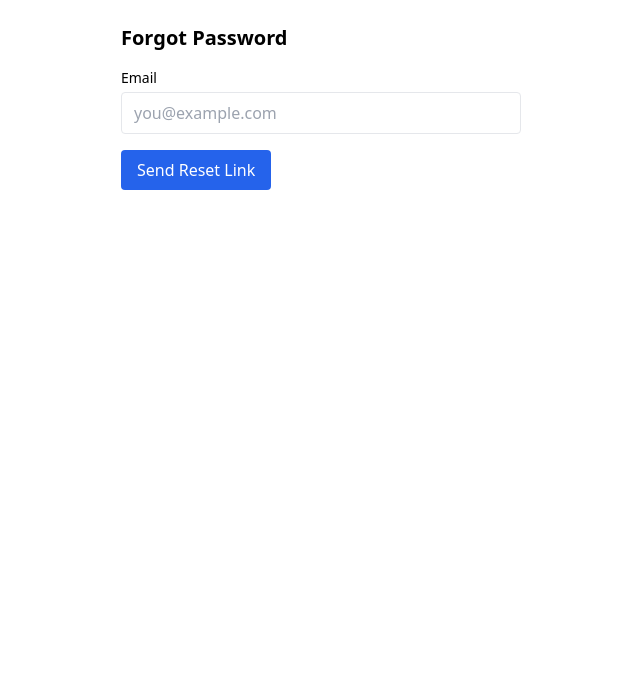
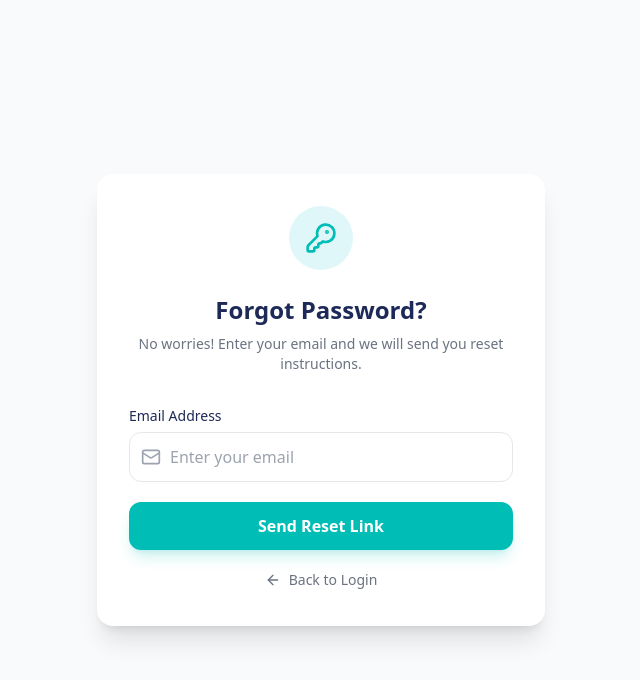
Before and after one commit to vu-lbq/NMCNPM_TiViVu, a React (Vite) app in the folder apps/frontend/: page /forgot-password in a window 1280 px wide. Shown: the top 680 px of the page, without its empty margins (319-959 px from the left). Built offline with nearby package versions, Linux system fonts and the light colour scheme; no server answers.

Commit message:
Update Forgot password page

```diff
--- a/apps/frontend/src/pages/ForgotPasswordPage.jsx
+++ b/apps/frontend/src/pages/ForgotPasswordPage.jsx
@@ -1,5 +1,7 @@
 import { useState } from 'react';
 import { authService } from '../services/api.jsx';
+import { ArrowLeft, KeyRound, Mail } from 'lucide-react';
+import { Link } from 'react-router-dom';
 
 export default function ForgotPasswordPage() {
   const [email, setEmail] = useState('');
@@ -20,24 +22,83 @@ export default function ForgotPasswordPage() {
   };
 
   return (
-    <div className="p-6 max-w-md mx-auto">
-      <h1 className="text-xl font-semibold mb-4">Forgot Password</h1>
+    <div className="min-h-screen bg-gray-50 flex items-center justify-center p-4">
+      <div className="max-w-md w-full bg-white rounded-2xl shadow-xl overflow-hidden p-8">
+
+        {/* Header Icon */}
+        <div className="flex justify-center mb-6">
+          <div className="bg-[#e0f7fa] p-4 rounded-full">
+            <KeyRound className="w-8 h-8 text-[#00BDB6]" />
+          </div>
+        </div>
+
+        <h1 className="text-2xl font-bold text-[#1D2957] text-center mb-2">
+          Forgot Password?
+        </h1>
+        <p className="text-gray-500 text-center mb-8 text-sm">
+          No worries! Enter your email and we will send you reset instructions.
+        </p>
+
         {status === 'sent' ? (
-        <p className="text-green-600">If the email exists, a reset link has been sent.</p>
+          <div className="text-center space-y-4 animate-fade-in">
+            <div className="bg-green-50 text-green-700 p-4 rounded-xl border border-green-100 text-sm">
+              If an account exists for <b>{email}</b>, we have sent a password reset link.
+            </div>
+            <Link
+              to="/login"
+              className="inline-flex items-center text-[#00BDB6] hover:underline font-medium mt-4"
+            >
+              <ArrowLeft size={16} className="mr-2" /> Back to Login
+            </Link>
+          </div>
         ) : (
-        <form onSubmit={onSubmit} className="space-y-4">
+          <form onSubmit={onSubmit} className="space-y-5">
             <div>
-            <label className="block text-sm mb-1">Email</label>
-            <input type="email" required value={email} onChange={(e) => setEmail(e.target.value)}
-                   className="border rounded px-3 py-2 w-full" placeholder="you@example.com" />
+              <label className="block text-sm font-medium text-[#1D2957] mb-1.5">Email Address</label>
+              <div className="relative">
+                <div className="absolute inset-y-0 left-0 pl-3 flex items-center pointer-events-none">
+                  <Mail className="h-5 w-5 text-gray-400" />
                 </div>
-          {error && <p className="text-red-600 text-sm">{error}</p>}
-          <button type="submit" disabled={status === 'sending'}
-                  className="bg-blue-600 text-white px-4 py-2 rounded">
-            {status === 'sending' ? 'Sending…' : 'Send Reset Link'}
+                <input
+                  type="email"
+                  required
+                  value={email}
+                  onChange={(e) => setEmail(e.target.value)}
+                  className="pl-10 w-full px-4 py-3 rounded-xl border border-gray-200 focus:border-[#00BDB6] focus:ring-2 focus:ring-[#00BDB6]/20 outline-none transition-all text-[#1D2957] placeholder-gray-400"
+                  placeholder="Enter your email"
+                />
+              </div>
+            </div>
+
+            {error && (
+              <div className="p-3 rounded-lg bg-red-50 text-red-600 text-sm border border-red-100">
+                {error}
+              </div>
+            )}
+
+            <button
+              type="submit"
+              disabled={status === 'sending'}
+              className={`w-full py-3 rounded-xl font-semibold text-white transition-all shadow-lg shadow-[#00BDB6]/20 ${
+                status === 'sending'
+                  ? 'bg-gray-400 cursor-not-allowed'
+                  : 'bg-[#00BDB6] hover:bg-[#00a8a2] active:scale-[0.98]'
+              }`}
+            >
+              {status === 'sending' ? 'Sending Link...' : 'Send Reset Link'}
             </button>
+
+            <div className="text-center mt-6">
+              <Link
+                to="/login"
+                className="inline-flex items-center text-sm font-medium text-gray-500 hover:text-[#1D2957] transition-colors"
+              >
+                <ArrowLeft size={16} className="mr-2" /> Back to Login
+              </Link>
+            </div>
           </form>
         )}
       </div>
+    </div>
   );
 }
--- a/apps/frontend/src/pages/admin/AdminDashboard.jsx
+++ b/apps/frontend/src/pages/admin/AdminDashboard.jsx
@@ -25,10 +25,8 @@ export default function AdminDashboard() {
   return (
     <div className="p-6 max-w-5xl mx-auto">
       <h1 className="text-xl font-bold text-[#1D2957] tracking-tight mb-4">
-        <a href="/" title="Back to TiviVu Chat">
-          Ti
-          <span className="text-[#00BDB6]">Vi</span>
-          Vu
+        <a href="/chat" title="Back to TiviVu Chat">
+          <img src="images/logo-light.svg" alt="" />
         </a>
       </h1>
       <h2 className="text-2xl font-semibold text-[#1D2957] mb-4">Admin Overview</h2>
--- a/apps/frontend/src/pages/admin/AdminFeedback.jsx
+++ b/apps/frontend/src/pages/admin/AdminFeedback.jsx
@@ -25,10 +25,8 @@ export default function AdminFeedback() {
   return (
     <div className="p-6 max-w-5xl mx-auto">
       <h1 className="text-xl font-bold text-[#1D2957] tracking-tight mb-4">
-        <a href="/" title="Back to TiviVu Chat">
-          Ti
-          <span className="text-[#00BDB6]">Vi</span>
-          Vu
+        <a href="/chat" title="Back to TiviVu Chat">
+          <img src="images/logo-light.svg" alt="" />
         </a>
       </h1>
       <h2 className="text-2xl font-semibold text-[#1D2957] mb-4">Feedback</h2>
--- a/apps/frontend/src/pages/admin/AdminUsers.jsx
+++ b/apps/frontend/src/pages/admin/AdminUsers.jsx
@@ -38,10 +38,8 @@ export default function AdminUsers() {
   return (
     <div className="p-6 max-w-5xl mx-auto">
       <h1 className="text-xl font-bold text-[#1D2957] tracking-tight mb-4">
-        <a href="/" title="Back to TiviVu Chat">
-          Ti
-          <span className="text-[#00BDB6]">Vi</span>
-          Vu
+        <a href="/chat" title="Back to TiviVu Chat">
+          <img src="images/logo-light.svg" alt="" />
         </a>
       </h1>
       <h2 className="text-2xl font-semibold text-[#1D2957] mb-4">Manage Users</h2>
```
Lines whose indentation alone changed are shown as unchanged.
